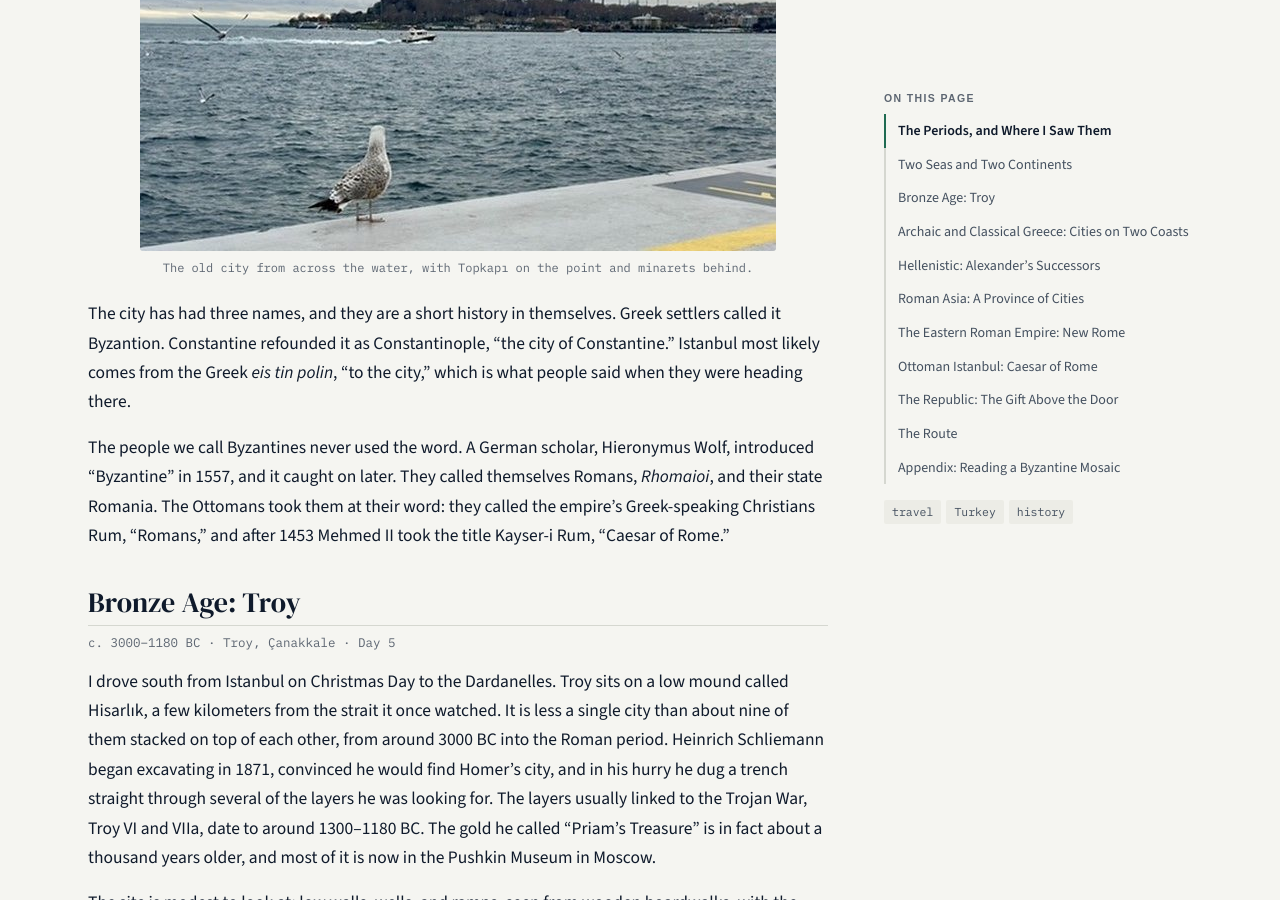
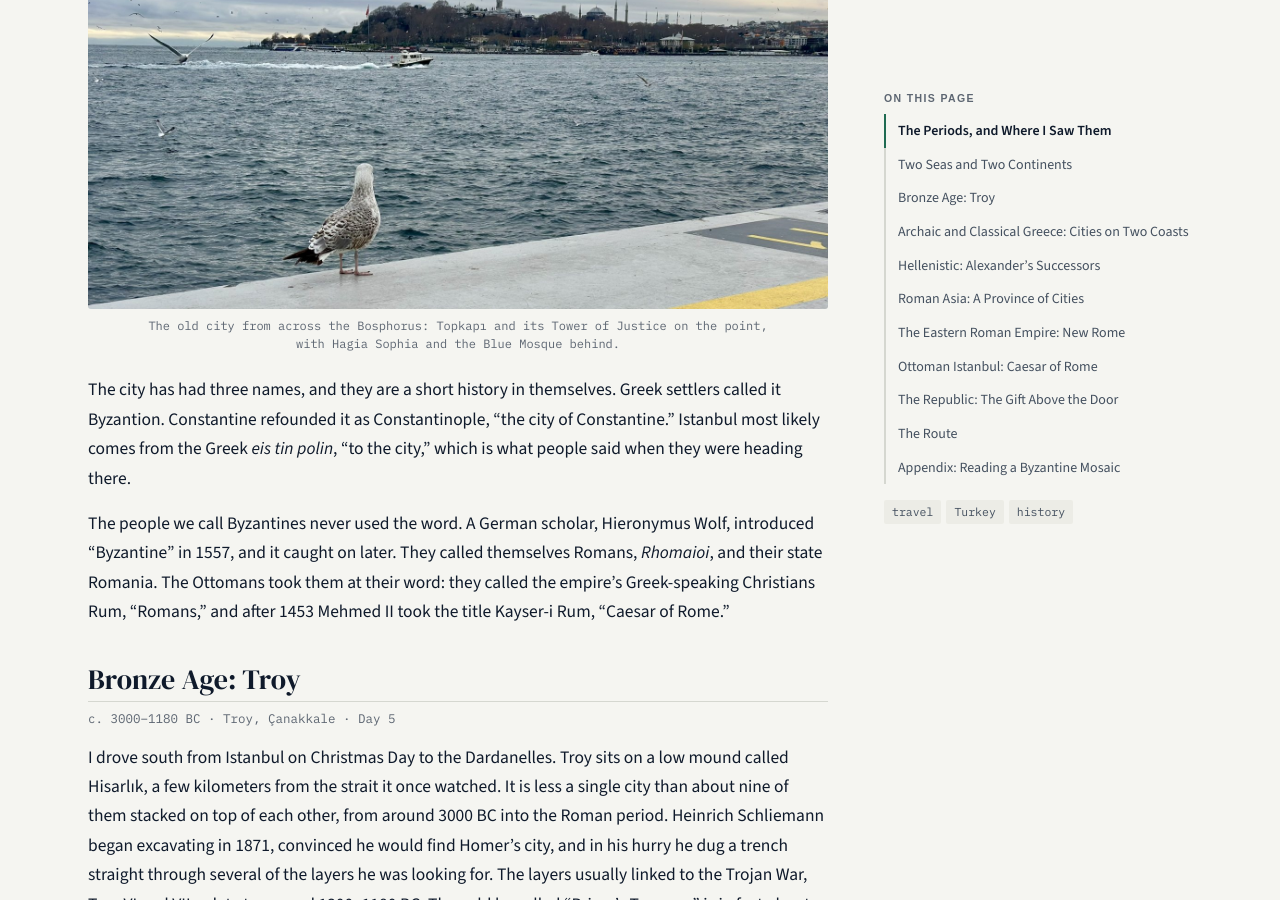
Before and after one commit to WizardKingZ/WizardKingZ.github.io, a Jekyll site: the page built from _posts/2024-12-30-the-city-and-the-church.md, in a window 1280 px wide and 900 px high, scrolled down 3033 px. Built offline with Jekyll 4.4.1, drawn with Linux system fonts in a browser that asks for light colours.

Commit message:
Turkey post: sharper view of the historic peninsula
Co-Authored-By: Claude Opus 5.5 <noreply@anthropic.com>
Claude-Session: https://claude.ai/code/session_01HuzLqhE1N2LXEfqC3bb9e5

```diff
--- a/_posts/2024-12-30-the-city-and-the-church.md
+++ b/_posts/2024-12-30-the-city-and-the-church.md
@@ -39,7 +39,7 @@ Historians usually divide the history of this coast by who ruled it: Bronze Age
 Istanbul sits where Europe and Asia almost touch. The Bosphorus, a strait about 30 kilometers long, joins the Black Sea to the Sea of Marmara, which the Greeks called the Propontis, the "sea before the Pontus." On the European side, an inlet called the Golden Horn makes a deep, sheltered harbor, and the triangle of land between the Horn and the Marmara is the old city. At the other end of the Marmara, the Dardanelles, the Hellespont of the Greeks, lead out into the Aegean. Whoever held both straits controlled the trade between the Black Sea and the Mediterranean, which is most of the reason this city mattered for 2,700 years.
 
 ![Seagull on a pier, with the historic peninsula of Istanbul across the water](/assets/images/turkey-2024/historic-peninsula.jpg)
-*The old city from across the water, with Topkapı on the point and minarets behind.*
+*The old city from across the Bosphorus: Topkapı and its Tower of Justice on the point, with Hagia Sophia and the Blue Mosque behind.*
 {: .caption}
 
 The city has had three names, and they are a short history in themselves. Greek settlers called it Byzantion. Constantine refounded it as Constantinople, "the city of Constantine." Istanbul most likely comes from the Greek *eis tin polin*, "to the city," which is what people said when they were heading there.
```
Also changed, not shown: assets/images/turkey-2024/historic-peninsula.jpg.
